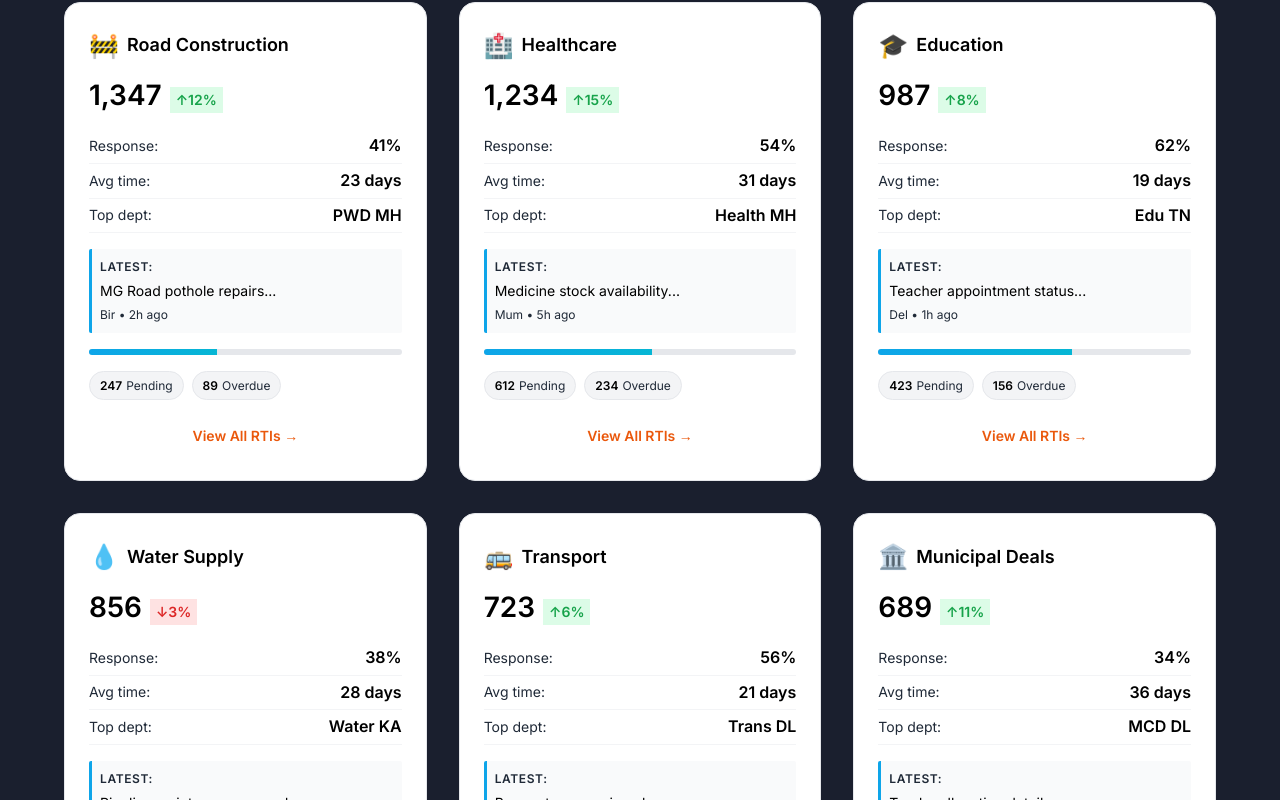
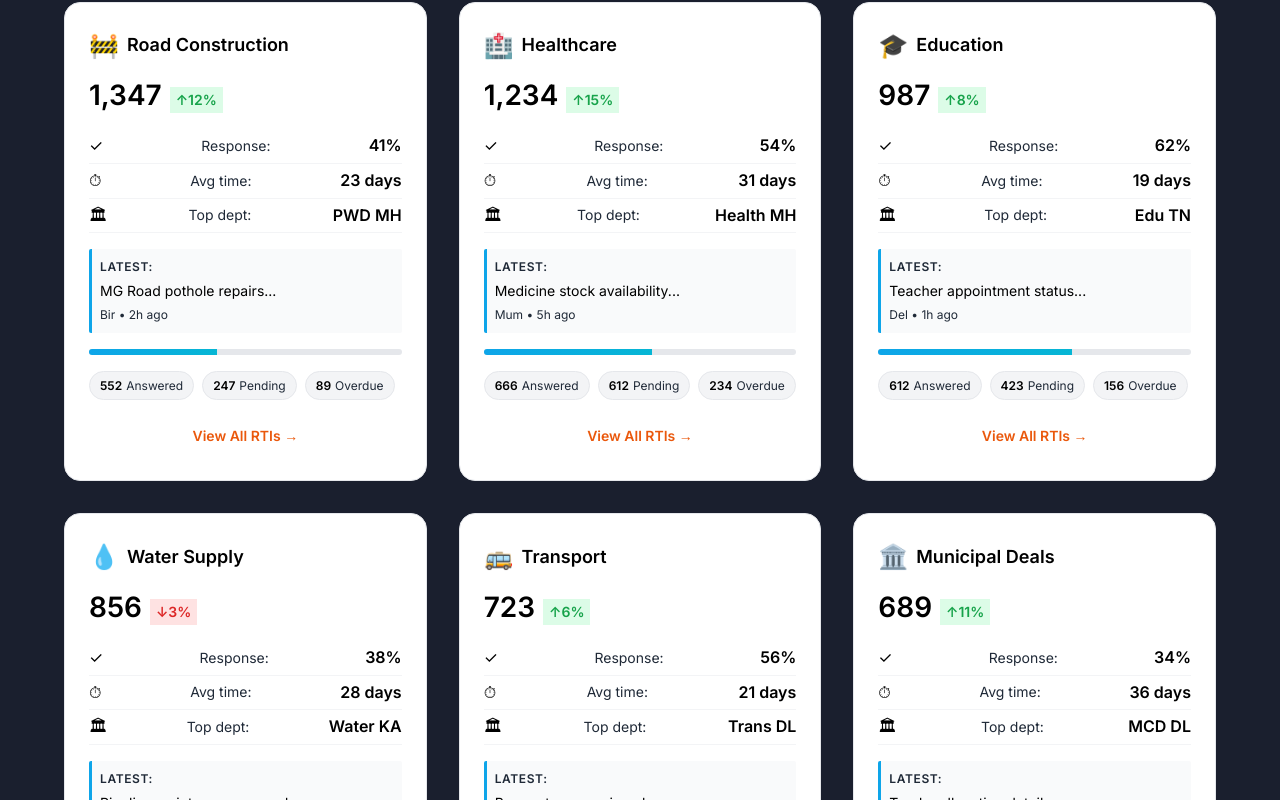
Before and after one commit to Yugantar-NGO/youRTI-UI, a Next.js app: page / in a window 1280 px wide. Shown: the part 1960-2760 px from the top of the page. Built offline with nearby package versions, Linux system fonts and the light colour scheme.

Commit message:
feat(TopicCard): add icons and answered count badge

```diff
--- a/src/components/features/landing/atoms/TopicCard.tsx
+++ b/src/components/features/landing/atoms/TopicCard.tsx
@@ -40,18 +40,21 @@ export function TopicCard({ topic, className = '' }: TopicCardProps) {
 
       {/* Response rate */}
       <div className={styles.stat}>
+        <span className={styles.statIcon}>✓</span>
         <div className={styles.statLabel}>Response:</div>
         <div className={styles.statValue}>{topic.responseRate}%</div>
       </div>
 
       {/* Average response time */}
       <div className={styles.stat}>
+        <span className={styles.statIcon}>⏱</span>
         <div className={styles.statLabel}>Avg time:</div>
         <div className={styles.statValue}>{topic.avgResponseDays} days</div>
       </div>
 
       {/* Top department */}
       <div className={styles.stat}>
+        <span className={styles.statIcon}>🏛</span>
         <div className={styles.statLabel}>Top dept:</div>
         <div className={styles.statValue}>{topic.topDepartmentCode}</div>
       </div>
@@ -73,12 +76,15 @@ export function TopicCard({ topic, className = '' }: TopicCardProps) {
         />
       </div>
 
-      {/* Pending/Overdue counts */}
+      {/* Answered/Pending/Overdue counts */}
       <div className={styles.badges}>
-        <div className={styles.badge}>
+        <div className={`${styles.badge} ${styles.answeredBadge}`}>
+          <span className={styles.badgeCount}>{topic.answeredCount}</span> Answered
+        </div>
+        <div className={`${styles.badge} ${styles.pendingBadge}`}>
           <span className={styles.badgeCount}>{topic.pendingCount}</span> Pending
         </div>
-        <div className={styles.badge}>
+        <div className={`${styles.badge} ${styles.overdueBadge}`}>
           <span className={styles.badgeCount}>{topic.overdueCount}</span> Overdue
         </div>
       </div>
```
